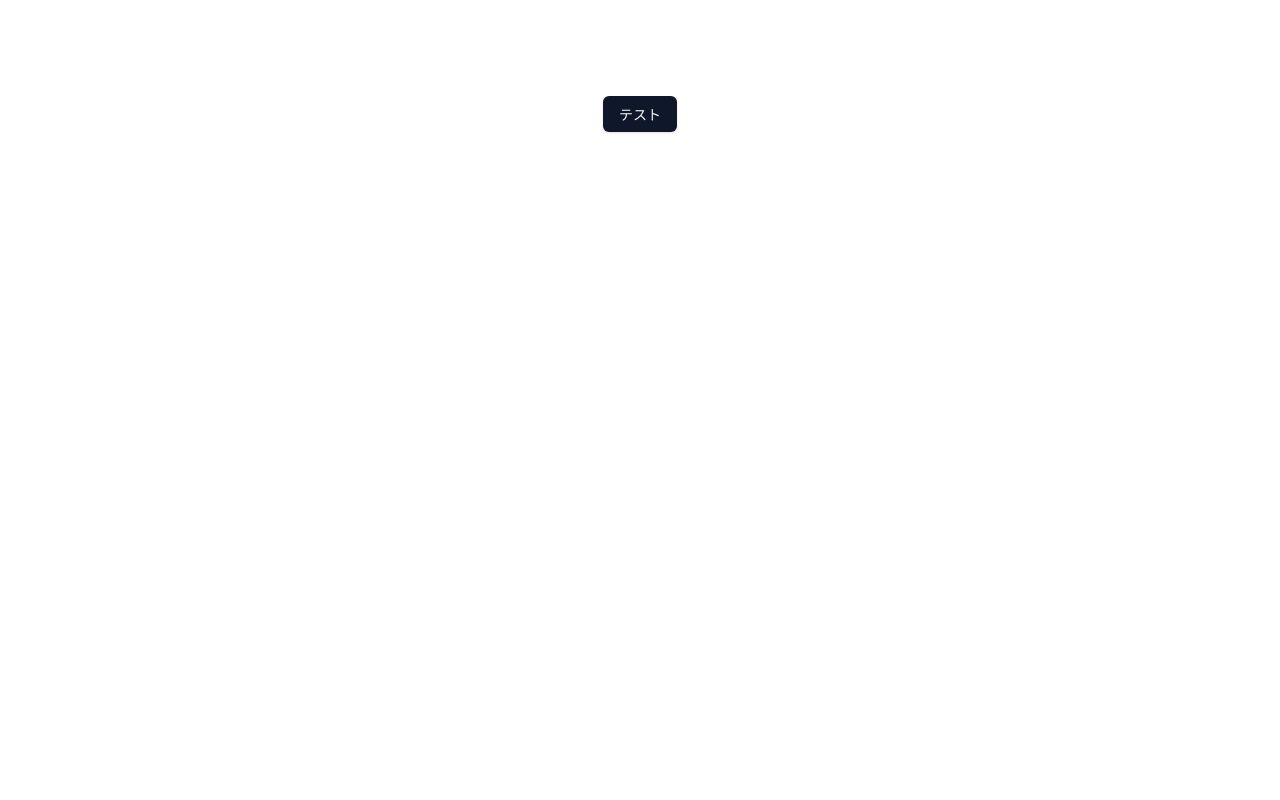
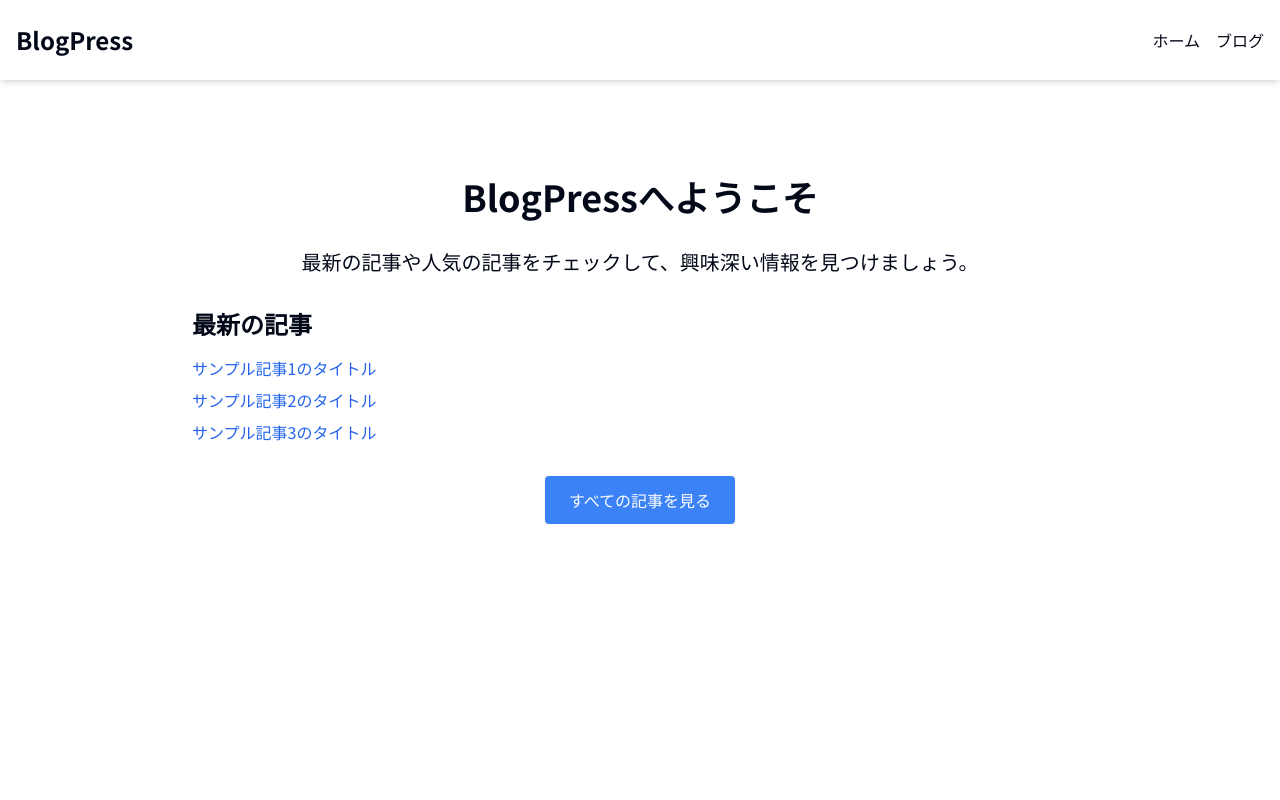
Before and after one commit to j5ik2o/blog-press, a Next.js app: page / in a window 1280 px wide. Shown: the top 800 px of the page. Built offline with nearby package versions, Linux system fonts and the light colour scheme.

Commit message:
feat: Add Header and Footer components

```diff
--- a/src/app/layout.tsx
+++ b/src/app/layout.tsx
@@ -2,6 +2,8 @@ import type { Metadata } from "next";
 import { Noto_Sans_JP } from "next/font/google";
 import "./globals.css";
 import { cn } from "@/lib/utils";
+import Header from "@/components/layout/Header";
+import Footer from "@/components/layout/Footer";
 
 const fontNotoSansJP = Noto_Sans_JP({ subsets: ["latin"] });
 
@@ -23,7 +25,9 @@ export default function RootLayout({
 					fontNotoSansJP.className,
 				)}
 			>
+				<Header />
 				{children}
+				<Footer />
 			</body>
 		</html>
 	);
--- a/src/app/page.tsx
+++ b/src/app/page.tsx
@@ -1,10 +1,24 @@
-import { Button } from "@/components/ui/button";
-import Image from "next/image";
+import LatestPosts from "@/components/feature/LatestPosts";
+import Link from "next/link";
 
 export default function Home() {
 	return (
-		<main className="flex min-h-screen flex-col items-center justify-between p-24">
-			<Button>テスト</Button>
+		<main className="flex min-h-screen flex-col items-center justify-between p-8 md:p-24">
+			<div className="max-w-4xl w-full space-y-8">
+				<h1 className="text-4xl font-bold text-center">BlogPressへようこそ</h1>
+				<p className="text-xl text-center">
+					最新の記事や人気の記事をチェックして、興味深い情報を見つけましょう。
+				</p>
+				<LatestPosts />
+				<div className="text-center">
+					<Link
+						href="/blog"
+						className="inline-block bg-blue-500 text-white px-6 py-3 rounded hover:bg-blue-600 transition-colors"
+					>
+						すべての記事を見る
+					</Link>
+				</div>
+			</div>
 		</main>
 	);
 }
--- /dev/null
+++ b/src/components/feature/LatestPosts/index.tsx
@@ -0,0 +1,35 @@
+import Link from "next/link";
+
+// 仮の記事データ型
+type Post = {
+	id: number;
+	title: string;
+	slug: string;
+};
+
+// 仮の記事データ
+const latestPosts: Post[] = [
+	{ id: 1, title: "サンプル記事1のタイトル", slug: "sample-post-1" },
+	{ id: 2, title: "サンプル記事2のタイトル", slug: "sample-post-2" },
+	{ id: 3, title: "サンプル記事3のタイトル", slug: "sample-post-3" },
+];
+
+export default function LatestPosts() {
+	return (
+		<div className="space-y-4">
+			<h2 className="text-2xl font-semibold">最新の記事</h2>
+			<ul className="space-y-2">
+				{latestPosts.map((post) => (
+					<li key={post.id}>
+						<Link
+							href={`/blog/${post.slug}`}
+							className="text-blue-600 hover:underline"
+						>
+							{post.title}
+						</Link>
+					</li>
+				))}
+			</ul>
+		</div>
+	);
+}
--- /dev/null
+++ b/src/components/layout/Footer/index.tsx
@@ -0,0 +1,9 @@
+export default function Footer() {
+	return (
+		<footer className="bg-gray-100 mt-8">
+			<div className="container mx-auto px-4 py-6 text-center">
+				<p>&copy; 2024 BlogPress. All rights reserved.</p>
+			</div>
+		</footer>
+	);
+}
--- /dev/null
+++ b/src/components/layout/Header/index.tsx
@@ -0,0 +1,26 @@
+import Link from "next/link";
+
+export default function Header() {
+    return (
+        <header className="bg-white shadow-md">
+        <nav className="container mx-auto px-4 py-6 flex justify-between items-center">
+        <Link href="/" className="text-2xl font-bold">
+        BlogPress
+        </Link>
+        <ul className="flex space-x-4">
+    <li>
+        <Link href="/" className="hover:text-gray-600">
+    ホーム
+    </Link>
+    </li>
+    <li>
+    <Link href="/blog" className="hover:text-gray-600">
+        ブログ
+        </Link>
+        </li>
+    {/* 他のナビゲーション項目を追加 */}
+    </ul>
+    </nav>
+    </header>
+    );
+}
```
Also changed, not shown: src/app/blog/[slug]/page.tsx (added).
